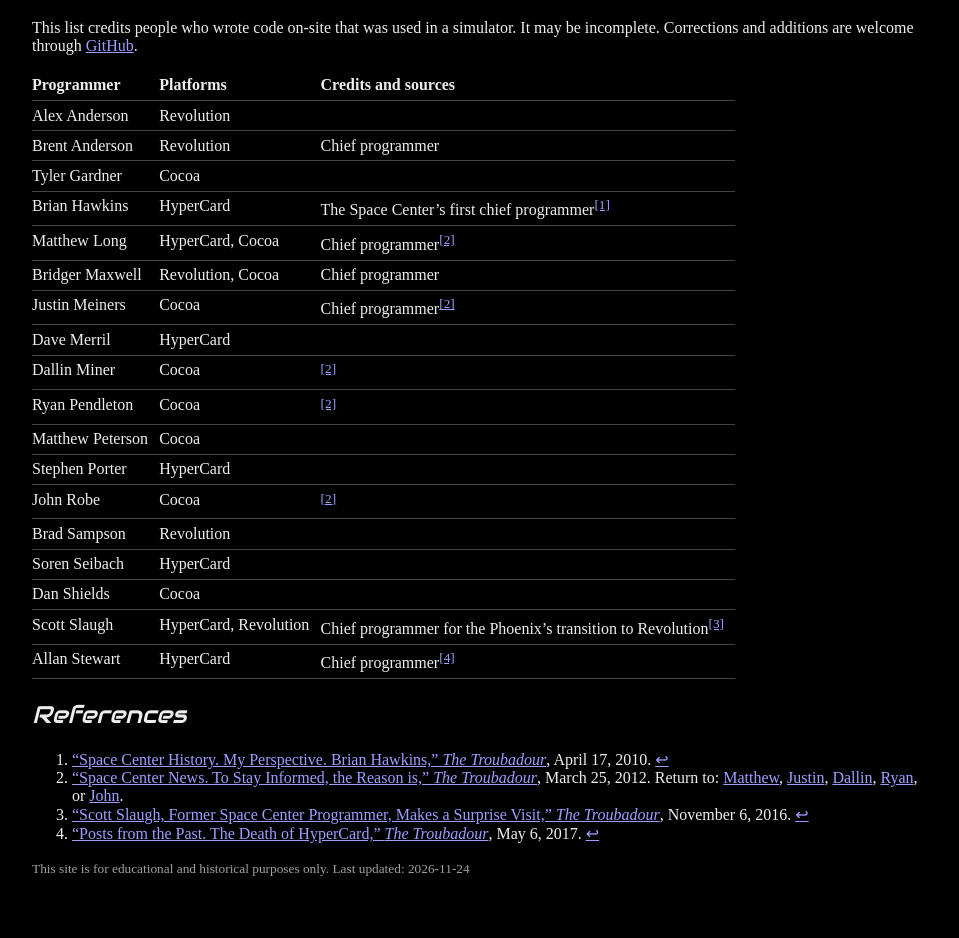
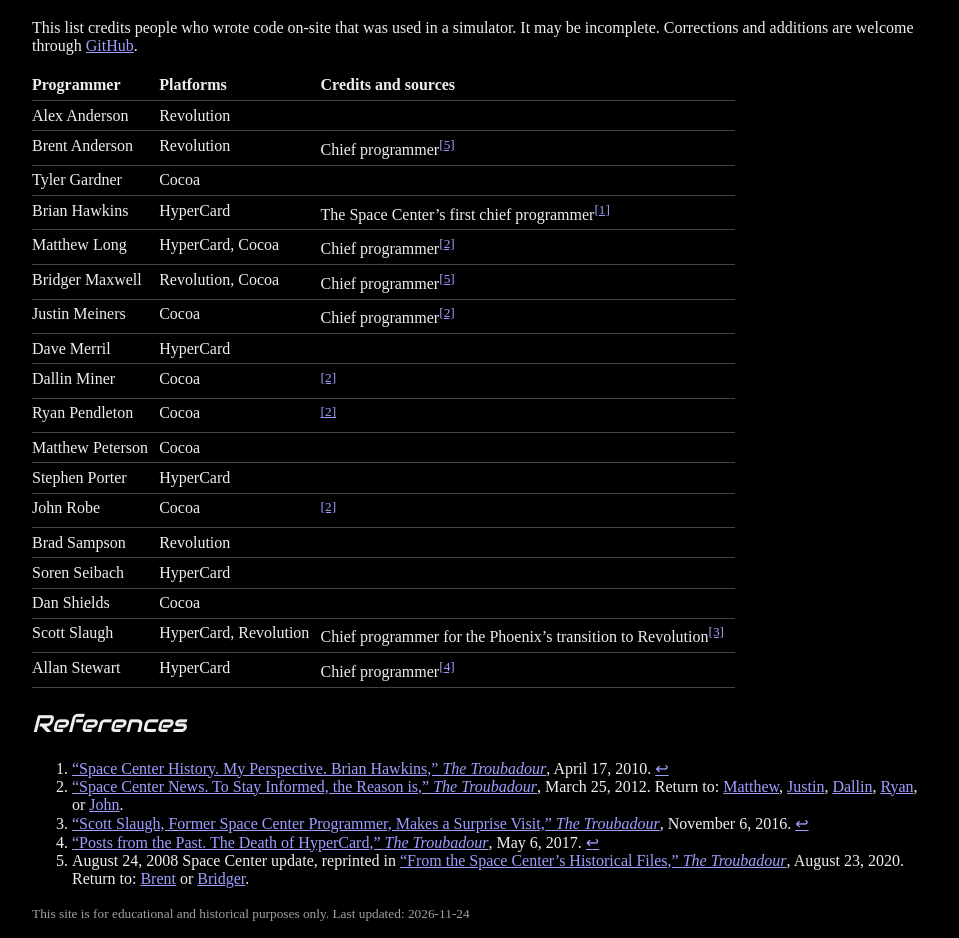
Before and after one commit to justinmeiners/cmsc-software-archive, a plain HTML site: page docs/programmers.html in a window 1280 px wide. Shown: the part 99-1037 px from the top of the page, without its empty margins (160-1119 px from the left). Before the commit the page ends 992 px from the top, so only its background shows below. Drawn offline with Linux system fonts and the light colour scheme.

Commit message:
Updated programmers

```diff
--- a/docs/programmers.html
+++ b/docs/programmers.html
@@ -22,11 +22,11 @@
   </thead>
   <tbody>
     <tr><th scope="row">Alex Anderson</th><td>Revolution</td><td></td></tr>
-    <tr><th scope="row">Brent Anderson</th><td>Revolution</td><td>Chief programmer</td></tr>
+    <tr><th scope="row">Brent Anderson</th><td>Revolution</td><td>Chief programmer<sup id="fnref-5-brent"><a href="#fn-5" aria-label="Note 5">[5]</a></sup></td></tr>
     <tr><th scope="row">Tyler Gardner</th><td>Cocoa</td><td></td></tr>
     <tr><th scope="row">Brian Hawkins</th><td>HyperCard</td><td>The Space Center’s first chief programmer<sup id="fnref-1"><a href="#fn-1" aria-label="Note 1">[1]</a></sup></td></tr>
     <tr><th scope="row">Matthew Long</th><td>HyperCard, Cocoa</td><td>Chief programmer<sup id="fnref-2-matt"><a href="#fn-2" aria-label="Note 2">[2]</a></sup></td></tr>
-    <tr><th scope="row">Bridger Maxwell</th><td>Revolution, Cocoa</td><td>Chief programmer</td></tr>
+    <tr><th scope="row">Bridger Maxwell</th><td>Revolution, Cocoa</td><td>Chief programmer<sup id="fnref-5-bridger"><a href="#fn-5" aria-label="Note 5">[5]</a></sup></td></tr>
     <tr><th scope="row">Justin Meiners</th><td>Cocoa</td><td>Chief programmer<sup id="fnref-2-justin"><a href="#fn-2" aria-label="Note 2">[2]</a></sup></td></tr>
     <tr><th scope="row">Dave Merril</th><td>HyperCard</td><td></td></tr>
     <tr><th scope="row">Dallin Miner</th><td>Cocoa</td><td><sup id="fnref-2-dallin"><a href="#fn-2" aria-label="Note 2">[2]</a></sup></td></tr>
@@ -48,6 +48,7 @@
   <li id="fn-2"><a href="https://voyagerslog.blogspot.com/2012/03/space-center-news-to-stay-informed.html" target="_blank" rel="noopener noreferrer">“Space Center News. To Stay Informed, the Reason is,” <em>The Troubadour</em></a>, March 25, 2012. Return to: <a href="#fnref-2-matt">Matthew</a>, <a href="#fnref-2-justin">Justin</a>, <a href="#fnref-2-dallin">Dallin</a>, <a href="#fnref-2-ryan">Ryan</a>, or <a href="#fnref-2-john">John</a>.</li>
   <li id="fn-3"><a href="https://voyagerslog.blogspot.com/2016/11/scott-slaugh-former-space-center.html" target="_blank" rel="noopener noreferrer">“Scott Slaugh, Former Space Center Programmer, Makes a Surprise Visit,” <em>The Troubadour</em></a>, November 6, 2016. <a href="#fnref-3" aria-label="Back to note 3 in the table">↩</a></li>
   <li id="fn-4"><a href="https://voyagerslog.blogspot.com/2017/05/posts-from-past-death-of-hypercard.html" target="_blank" rel="noopener noreferrer">“Posts from the Past. The Death of HyperCard,” <em>The Troubadour</em></a>, May 6, 2017. <a href="#fnref-4" aria-label="Back to note 4 in the table">↩</a></li>
+  <li id="fn-5">August 24, 2008 Space Center update, reprinted in <a href="https://voyagerslog.blogspot.com/2020/08/from-space-centers-historical-files.html" target="_blank" rel="noopener noreferrer">“From the Space Center’s Historical Files,” <em>The Troubadour</em></a>, August 23, 2020. Return to: <a href="#fnref-5-brent">Brent</a> or <a href="#fnref-5-bridger">Bridger</a>.</li>
 </ol>
 
 </main>
```
Also changed, not shown: content/programmers.html (+3 -2 lines).
